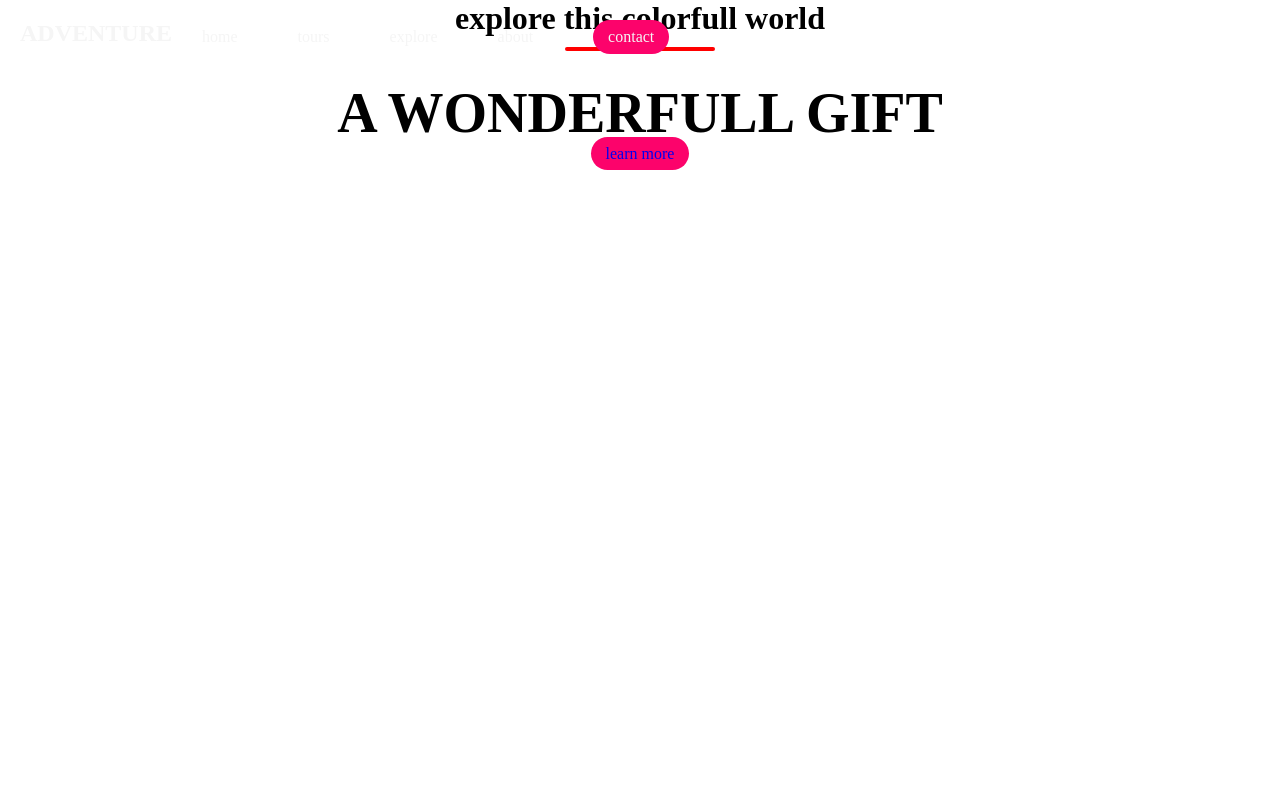
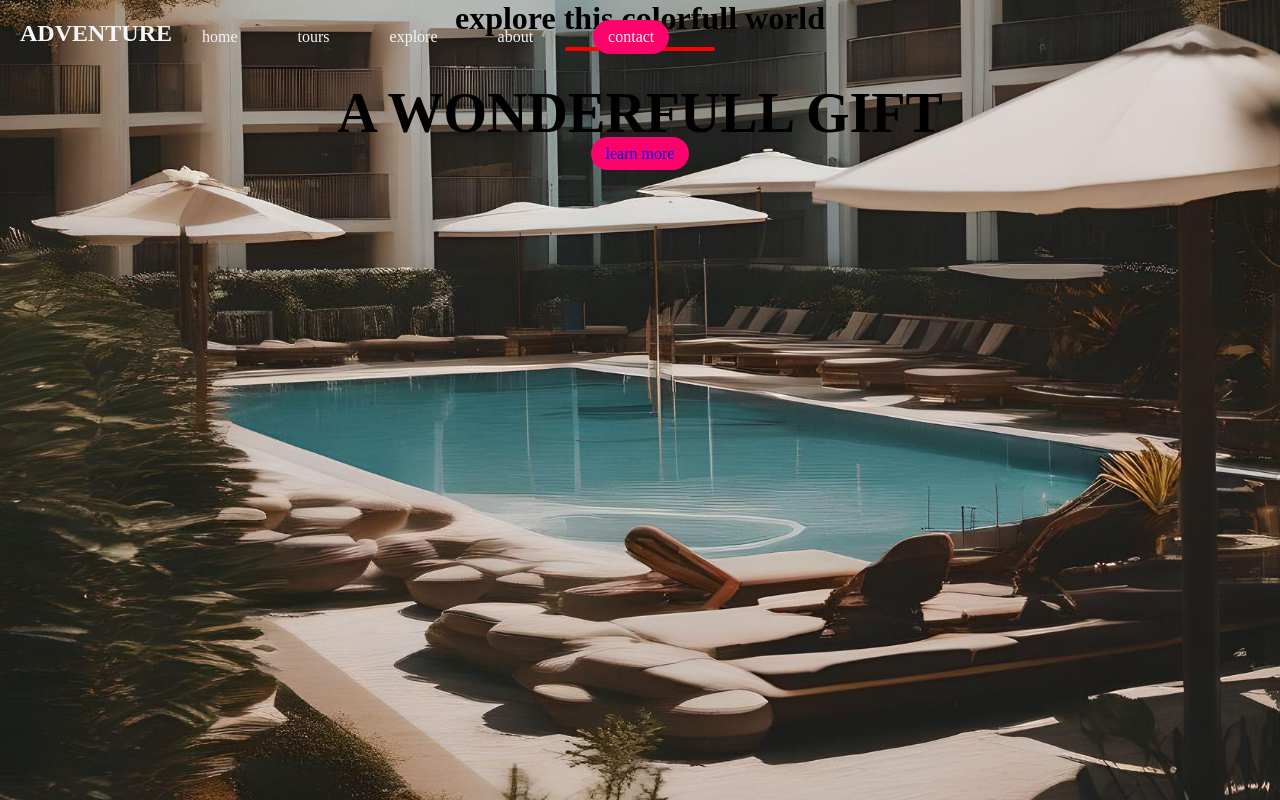
Before and after one commit to Jaismitha/hotel-management-system, a plain HTML site: page index.html in a window 1280 px wide. Drawn offline with Linux system fonts and the light colour scheme.

Commit message:
fixed background

```diff
--- a/resp.html/index.html
+++ b/index.html
@@ -3,7 +3,7 @@
     <head>
         <link rel="stylesheet" href="./style.css">
     </head>
-    <body>
+    <body class="backg">
         <nav class="navbar">
             <h1 class="logo">ADVENTURE</h1>
             <ul class="nav-links">
--- a/resp.html/style.css
+++ b/style.css
@@ -55,6 +55,14 @@ ul {
     text-align: center; /* Center-align text */
 }
 
+.backg{
+    background-image: url(img/header-bg1.jpg);
+    background-position: center;
+    background-size: cover;
+    background-repeat: no-repeat;
+    height: auto;
+    width: auto;
+}
 /* Subheading styles */
 .header-content h2 {
     font-size: 4vmin;
```
Also changed, not shown: img/header-bg1.jpg (renamed from resp.html/img/header-bg1.jpg), img/header-bg2.jpg (renamed from resp.html/img/header-bg2.jpg).
